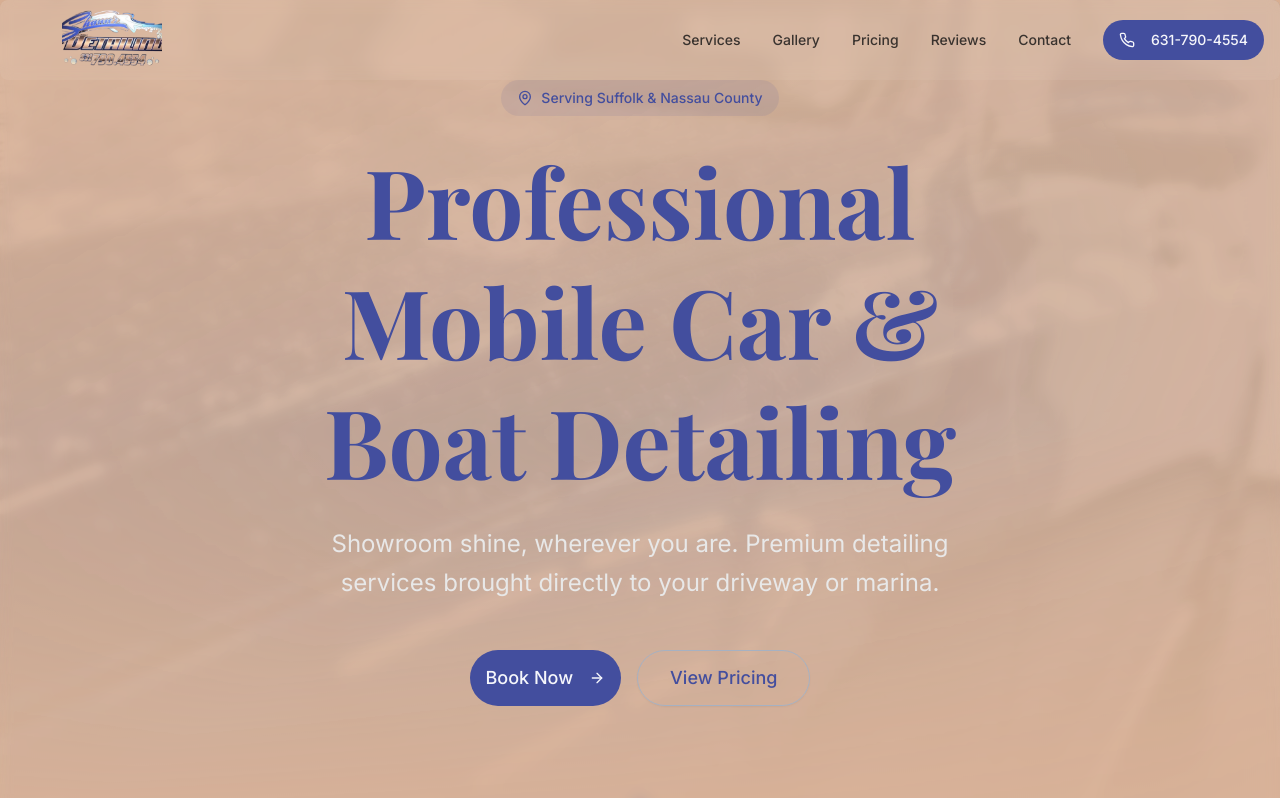
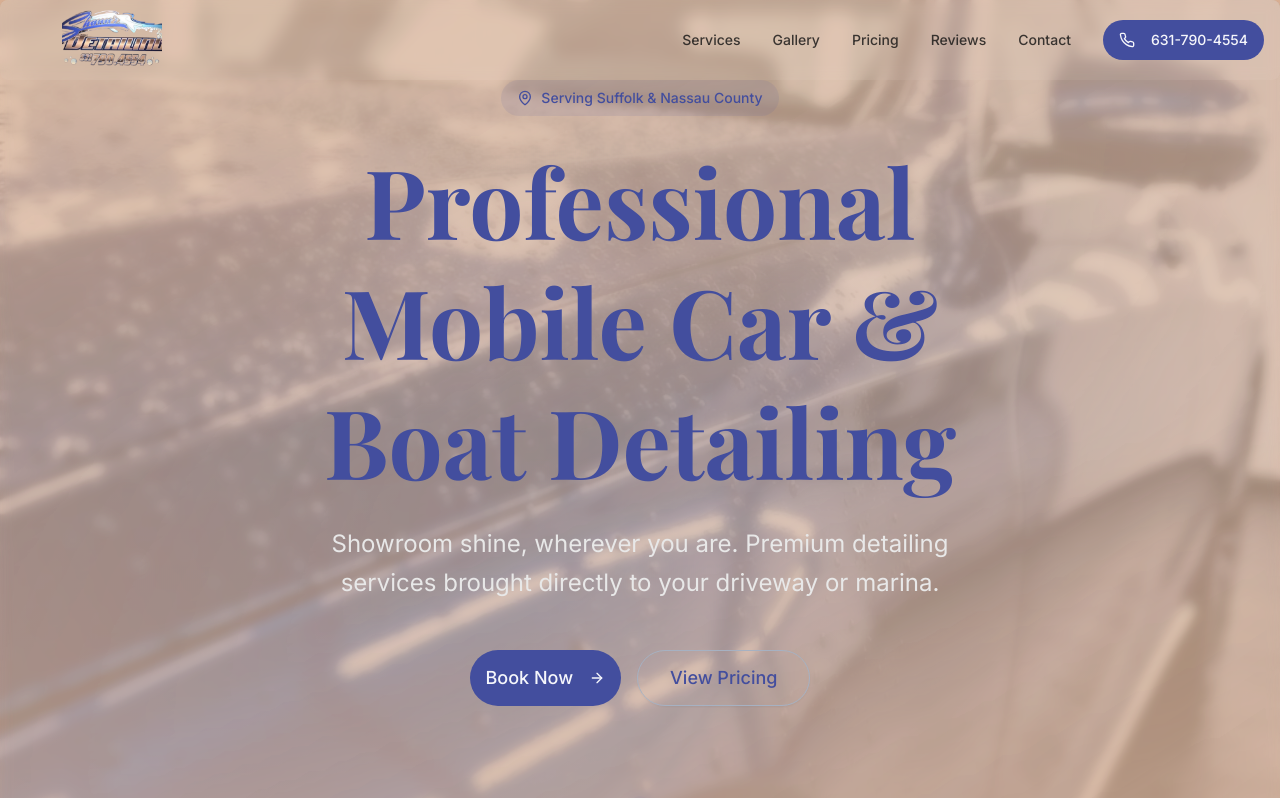
Before and after one commit to davisbryan595-lang/shawns-detailing, a Next.js app: page / in a window 1280 px wide. Shown: the top 798 px of the page. Built offline with nearby package versions, Linux system fonts and the light colour scheme; a web font is replaced by a local one.

Commit message:
Update hero.tsx

```diff
--- a/components/hero.tsx
+++ b/components/hero.tsx
@@ -6,15 +6,16 @@ import { ArrowRight, MapPin } from "lucide-react"
 
 export function Hero() {
   return (
-    <section className="relative min-h-screen flex items-center justify-center overflow-hidden bg-gradient-to-br from-background via-muted/30 to-background">
+    <section className="relative min-h-screen flex items-center justify-center overflow-hidden bg-gradient-to-br from-background/90 via-muted/20 to-background/90">
       {/* Background Image */}
       <div className="absolute inset-0 z-0">
         <img
           src="/luxury-car-with-water-droplets-and-shine-after-pro.jpg"
           alt="Professional car detailing"
-          className="w-full h-full object-cover opacity-20"
+          className="w-full h-full object-cover opacity-40"
         />
-        <div className="absolute inset-0 bg-gradient-to-b from-background/80 via-background/60 to-background" />
+        {/* Make overlay lighter so the image pops more */}
+        <div className="absolute inset-0 bg-gradient-to-b from-background/60 via-background/40 to-background/60" />
       </div>
 
       {/* Content */}
```
